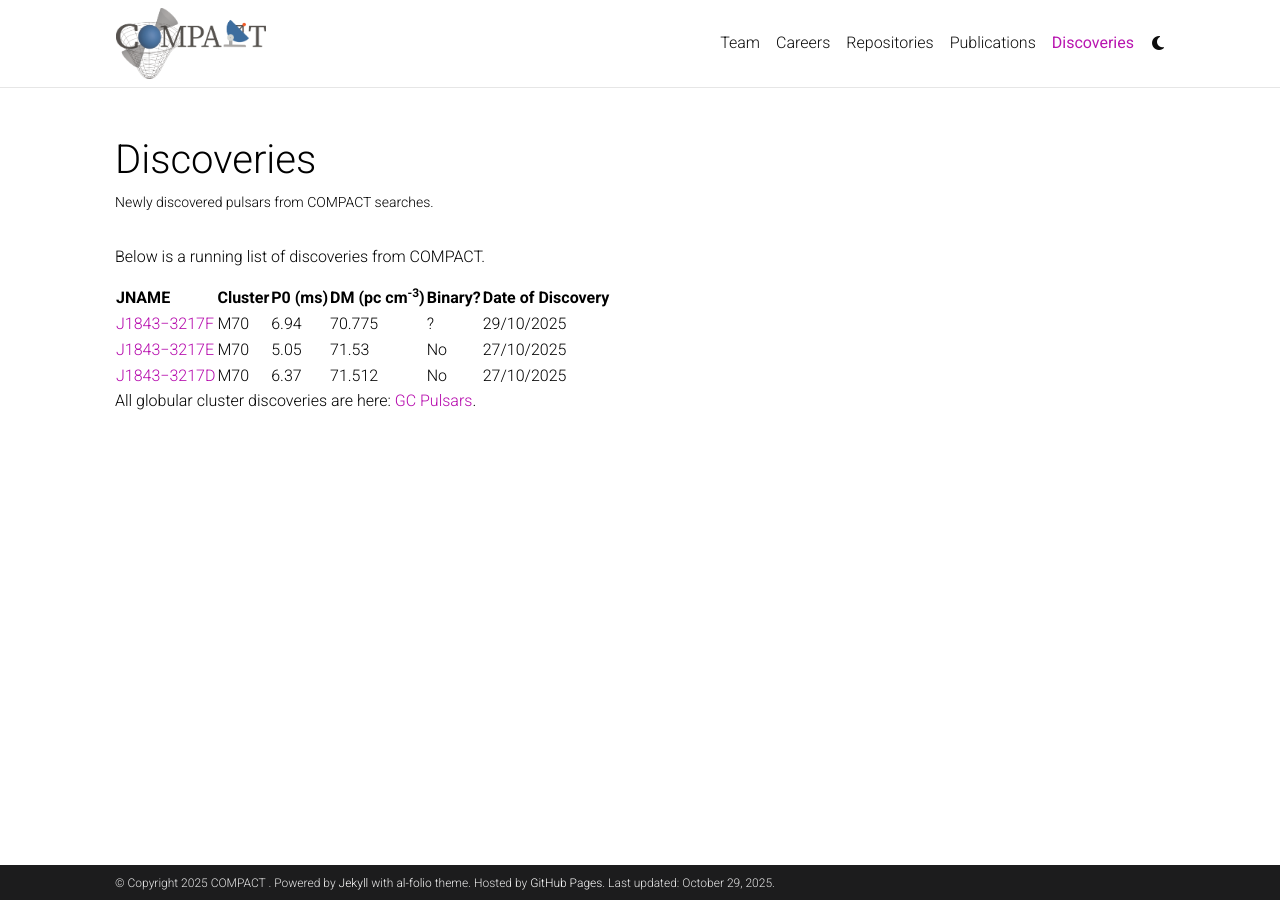
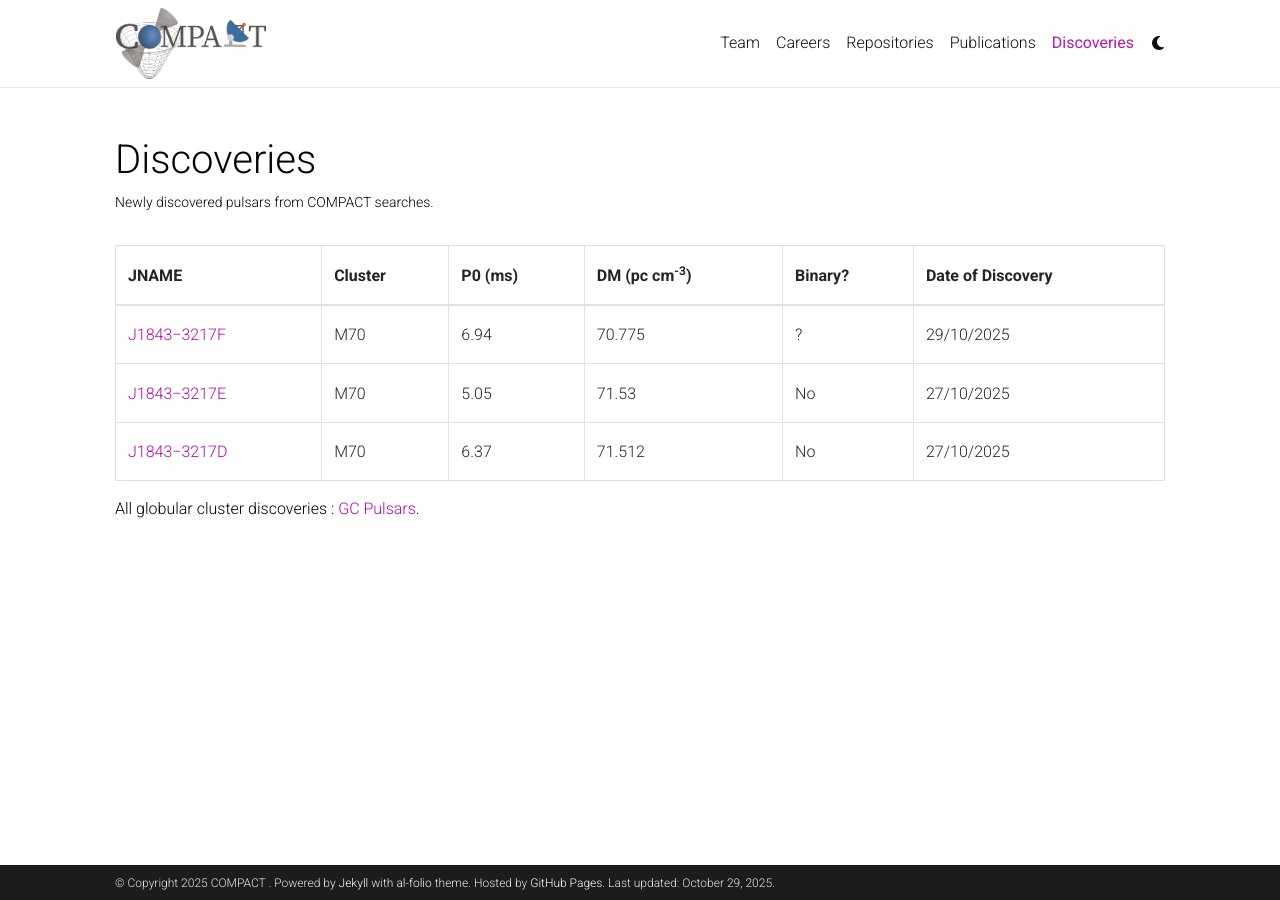
Before and after one commit to erc-compact/erc-compact.github.io, a Jekyll site: the page built from _pages/discoveries.md, in a window 1280 px wide. Built offline with Jekyll 4.4.1, drawn with Linux system fonts in a browser that asks for light colours; comment, search, counter and statistics services are not loaded; a style sheet for code colours, icons or effects is not loaded.

Commit message:
Updated table layout

```diff
--- a/_pages/discoveries.md
+++ b/_pages/discoveries.md
@@ -7,10 +7,8 @@ nav: true
 nav_rank: 6
 ---
 
-Below is a running list of discoveries from COMPACT.
-
 {% assign rows = site.discoveries | sort: "discovered" | reverse %}
-<table>
+<table class="table table-bordered">
   <thead>
     <tr>
       <th>JNAME</th>
@@ -35,4 +33,5 @@ Below is a running list of discoveries from COMPACT.
   </tbody>
 </table>
 
-All globular cluster discoveries are here: [GC Pulsars](https://www3.mpifr-bonn.mpg.de/staff/pfreire/GCpsr.html).
+
+All globular cluster discoveries : [GC Pulsars](https://www3.mpifr-bonn.mpg.de/staff/pfreire/GCpsr.html).
```
Also changed, not shown: _layouts/discovery.html (+6 -6 lines).
